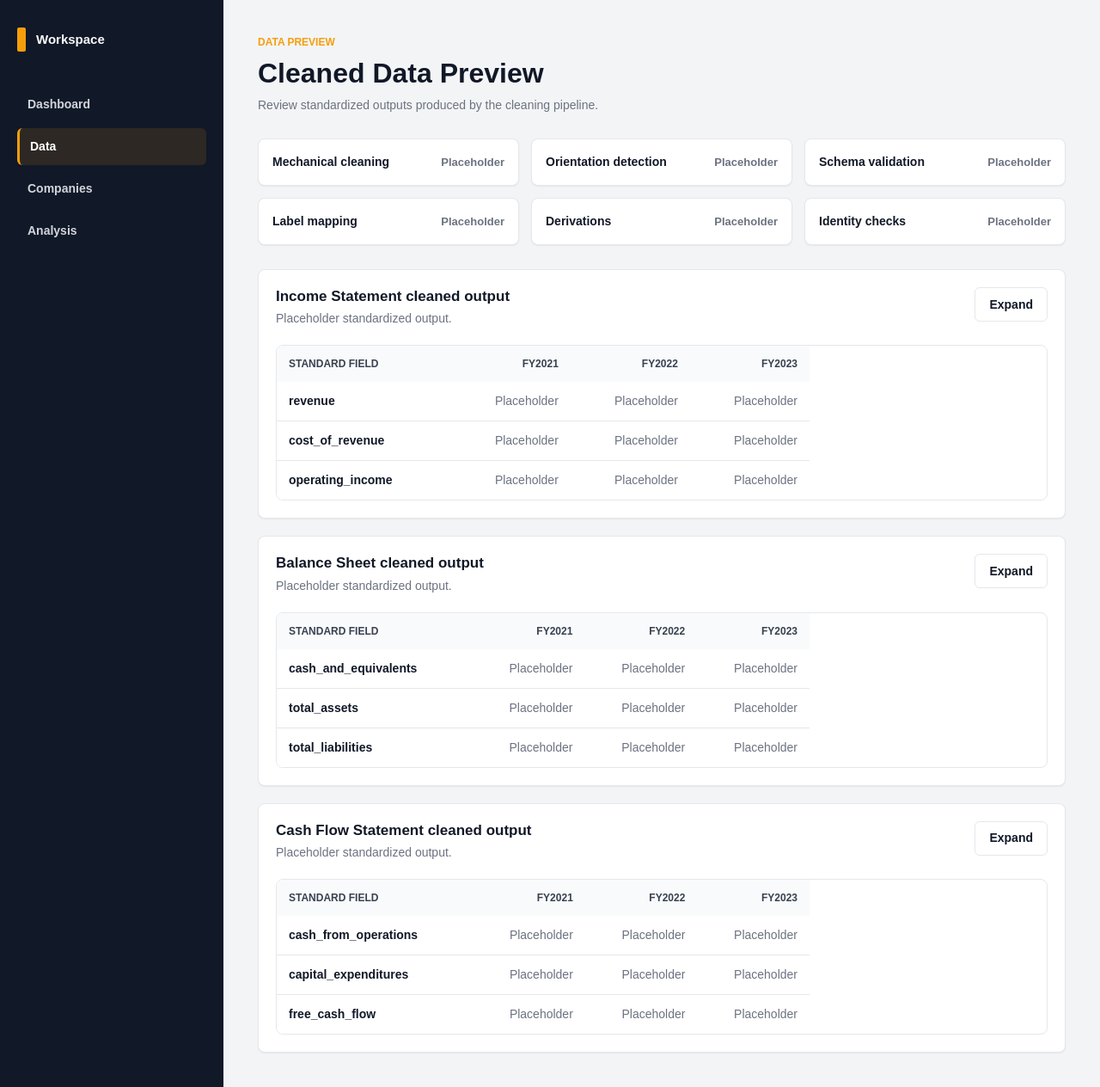
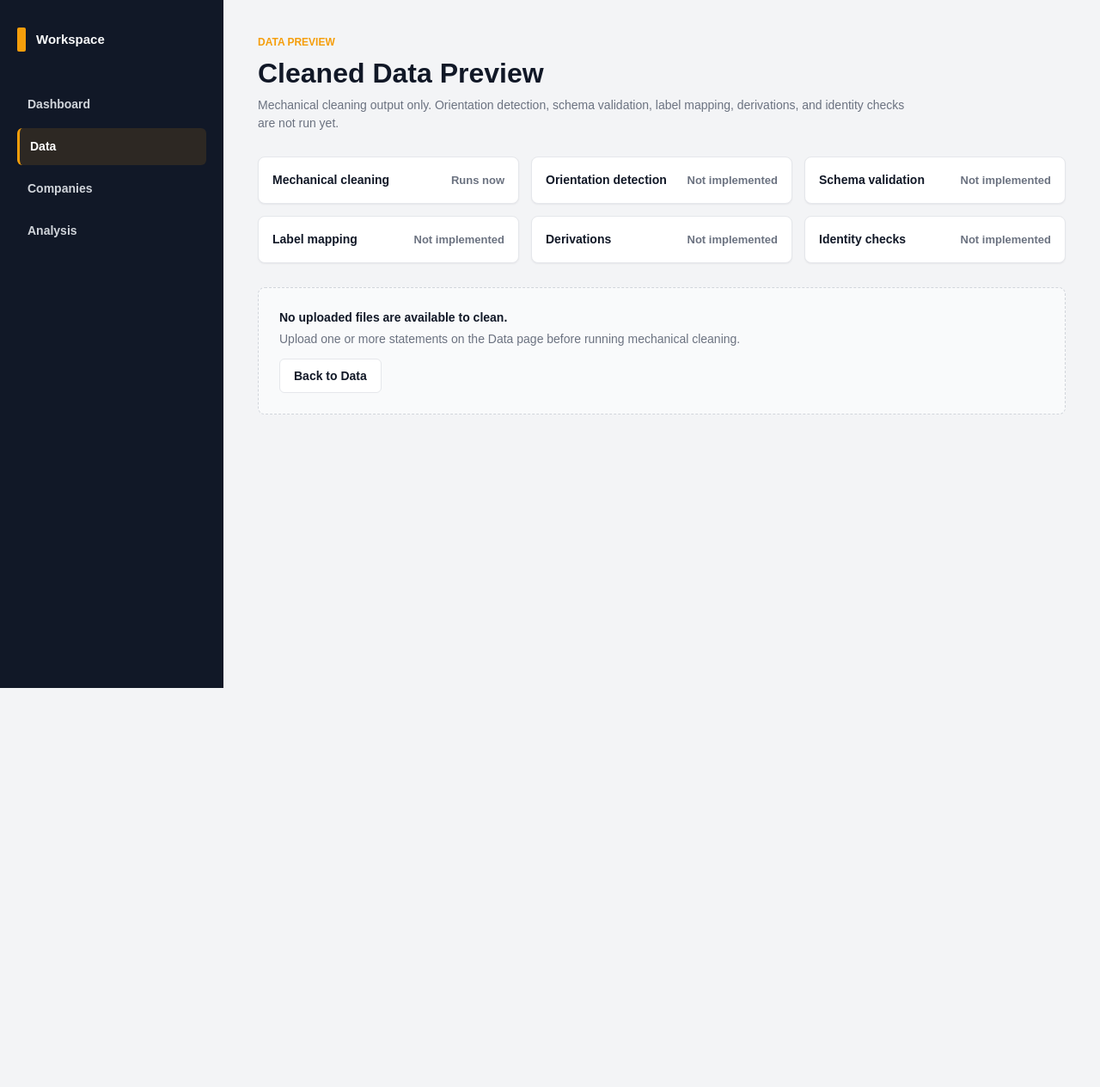
Before and after one commit to proxybb/finprep, a Flask app: page /data/cleaned in a window 1280 px wide. Shown: the whole page at 86% size. After the commit the page ends 800 px from the top, so only its background shows below. Run offline with Flask 3, Linux system fonts and the light colour scheme.

Commit message:
Connect mechanical cleaning to data workflow

```diff
--- a/cleaning/audit.py
+++ b/cleaning/audit.py
@@ -9,6 +9,7 @@ class MechanicalAuditLog:
 
     rows_dropped_count: int = 0
     columns_dropped_count: int = 0
+    duplicate_rows_dropped_count: int = 0
     headers_normalized: list[dict[str, str]] = field(default_factory=list)
     missing_values_normalized_count: int = 0
     numeric_values_converted_count: int = 0
@@ -19,6 +20,7 @@ class MechanicalAuditLog:
         return {
             "rows_dropped_count": self.rows_dropped_count,
             "columns_dropped_count": self.columns_dropped_count,
+            "duplicate_rows_dropped_count": self.duplicate_rows_dropped_count,
             "headers_normalized": self.headers_normalized,
             "missing_values_normalized_count": self.missing_values_normalized_count,
             "numeric_values_converted_count": self.numeric_values_converted_count,
--- a/web/__init__.py
+++ b/web/__init__.py
@@ -8,5 +8,6 @@ from .routes import bp
 def create_app() -> Flask:
     """Create and configure the Flask application."""
     app = Flask(__name__)
+    app.config["SECRET_KEY"] = app.config.get("SECRET_KEY") or "dev"
     app.register_blueprint(bp)
     return app
--- a/web/routes.py
+++ b/web/routes.py
@@ -1,17 +1,24 @@
 """Route definitions for the Flask application."""
 
+import json
 import math
+from pathlib import Path
 from typing import Any
+from uuid import uuid4
 
 import pandas as pd
-from flask import Blueprint, render_template, request
+from flask import Blueprint, render_template, request, session
+from werkzeug.utils import secure_filename
 
 from cleaning.ingest import IngestionError, read_uploaded_file
+from cleaning.mechanical import run_mechanical_cleaning
 
 
 bp = Blueprint("web", __name__)
 
 PREVIEW_ROW_LIMIT = 50
+TEMP_UPLOAD_ROOT = Path("data/temp_uploads")
+UPLOAD_METADATA_FILENAME = "metadata.json"
 STATEMENTS = [
     {
         "key": "income",
@@ -35,6 +42,63 @@ STATEMENTS = [
         "tab_id": "tab-cash-flow",
     },
 ]
+
+
+def _upload_dir(upload_id: str) -> Path:
+    return TEMP_UPLOAD_ROOT / upload_id
+
+
+def _metadata_path(upload_id: str) -> Path:
+    return _upload_dir(upload_id) / UPLOAD_METADATA_FILENAME
+
+
+def _load_upload_metadata(upload_id: str | None) -> dict:
+    if not upload_id:
+        return {}
+
+    path = _metadata_path(upload_id)
+    if not path.exists():
+        return {}
+
+    try:
+        return json.loads(path.read_text(encoding="utf-8"))
+    except (json.JSONDecodeError, OSError):
+        return {}
+
+
+def _save_upload_metadata(upload_id: str, metadata: dict) -> None:
+    upload_dir = _upload_dir(upload_id)
+    upload_dir.mkdir(parents=True, exist_ok=True)
+    _metadata_path(upload_id).write_text(
+        json.dumps(metadata, indent=2, sort_keys=True),
+        encoding="utf-8",
+    )
+
+
+def _save_uploaded_file(upload_id: str, statement: dict, uploaded_file) -> dict:
+    upload_dir = _upload_dir(upload_id)
+    upload_dir.mkdir(parents=True, exist_ok=True)
+
+    safe_filename = secure_filename(uploaded_file.filename or "upload")
+    if not safe_filename:
+        safe_filename = "upload"
+
+    stored_filename = f"{statement['field_name']}-{safe_filename}"
+    destination = upload_dir / stored_filename
+    uploaded_file.seek(0)
+    uploaded_file.save(destination)
+
+    return {
+        "filename": uploaded_file.filename,
+        "stored_filename": stored_filename,
+        "field_name": statement["field_name"],
+    }
+
+
+def _read_saved_statement(upload_id: str, metadata_entry: dict) -> pd.DataFrame:
+    stored_path = _upload_dir(upload_id) / metadata_entry["stored_filename"]
+    with stored_path.open("rb") as file:
+        return read_uploaded_file(file, filename=metadata_entry["filename"])
 
 
 def _render_cell_value(value: Any) -> str:
@@ -77,6 +141,8 @@ def _empty_statement_previews() -> dict:
 
 def _build_upload_previews(uploaded_files) -> dict:
     previews = _empty_statement_previews()
+    metadata = {"statements": {}}
+    upload_id = uuid4().hex
 
     for statement in STATEMENTS:
         field_name = statement["field_name"]
@@ -87,6 +153,11 @@ def _build_upload_previews(uploaded_files) -> dict:
 
         try:
             df = read_uploaded_file(uploaded_file, filename=uploaded_file.filename)
+            metadata["statements"][statement["key"]] = _save_uploaded_file(
+                upload_id,
+                statement,
+                uploaded_file,
+            )
             previews[statement["key"]] = {
                 "filename": uploaded_file.filename,
                 "error": None,
@@ -99,7 +170,69 @@ def _build_upload_previews(uploaded_files) -> dict:
                 "table": None,
             }
 
+    if metadata["statements"]:
+        _save_upload_metadata(upload_id, metadata)
+        session["current_upload_id"] = upload_id
+
     return previews
+
+
+def _build_saved_upload_previews(upload_id: str | None) -> dict:
+    previews = _empty_statement_previews()
+    metadata = _load_upload_metadata(upload_id)
+    saved_statements = metadata.get("statements", {})
+
+    for statement in STATEMENTS:
+        metadata_entry = saved_statements.get(statement["key"])
+        if not metadata_entry:
+            continue
+
+        try:
+            df = _read_saved_statement(upload_id, metadata_entry)
+            previews[statement["key"]] = {
+                "filename": metadata_entry["filename"],
+                "error": None,
+                "table": build_table_preview(df),
+            }
+        except (IngestionError, OSError, KeyError) as exc:
+            previews[statement["key"]] = {
+                "filename": metadata_entry.get("filename", "uploaded file"),
+                "error": str(exc),
+                "table": None,
+            }
+
+    return previews
+
+
+def _build_cleaned_results(upload_id: str | None) -> dict:
+    results = _empty_statement_previews()
+    metadata = _load_upload_metadata(upload_id)
+    saved_statements = metadata.get("statements", {})
+
+    for statement in STATEMENTS:
+        metadata_entry = saved_statements.get(statement["key"])
+        if not metadata_entry:
+            continue
+
+        try:
+            raw_df = _read_saved_statement(upload_id, metadata_entry)
+            cleaning_result = run_mechanical_cleaning(raw_df)
+            cleaned_df = cleaning_result["cleaned_df"]
+            results[statement["key"]] = {
+                "filename": metadata_entry["filename"],
+                "error": None,
+                "table": build_table_preview(cleaned_df),
+                "audit_log": cleaning_result["audit_log"],
+            }
+        except (IngestionError, OSError, KeyError, ValueError) as exc:
+            results[statement["key"]] = {
+                "filename": metadata_entry.get("filename", "uploaded file"),
+                "error": str(exc),
+                "table": None,
+                "audit_log": None,
+            }
+
+    return results
 
 
 @bp.route("/")
@@ -111,9 +244,10 @@ def dashboard():
 @bp.route("/data", methods=["GET", "POST"])
 def data():
     """Render the data intake page and raw upload previews."""
-    previews = _empty_statement_previews()
     if request.method == "POST":
         previews = _build_upload_previews(request.files)
+    else:
+        previews = _build_saved_upload_previews(session.get("current_upload_id"))
 
     return render_template(
         "data.html",
@@ -125,8 +259,18 @@ def data():
 
 @bp.route("/data/cleaned")
 def cleaned_data():
-    """Render the cleaned data preview placeholder."""
-    return render_template("cleaned_data.html", active_page="data")
+    """Render mechanically cleaned previews for the current uploaded files."""
+    upload_id = session.get("current_upload_id")
+    has_upload = bool(_load_upload_metadata(upload_id))
+    results = _build_cleaned_results(upload_id) if has_upload else _empty_statement_previews()
+
+    return render_template(
+        "cleaned_data.html",
+        active_page="data",
+        statements=STATEMENTS,
+        results=results,
+        has_upload=has_upload,
+    )
 
 
 @bp.route("/companies")
--- a/web/static/css/main.css
+++ b/web/static/css/main.css
@@ -114,6 +114,7 @@ button {
 
 h1,
 h2,
+h3,
 p {
     margin-top: 0;
 }
@@ -127,6 +128,12 @@ h1 {
 h2 {
     margin-bottom: 8px;
     font-size: 17px;
+    line-height: 1.3;
+}
+
+h3 {
+    margin-bottom: 8px;
+    font-size: 14px;
     line-height: 1.3;
 }
 
@@ -402,15 +409,24 @@ h2 {
 }
 
 .table-wrap {
+    max-width: 100%;
     overflow-x: auto;
     border: 1px solid var(--color-border);
     border-radius: 8px;
     background: #FFFFFF;
 }
 
+.table-wrap--compact,
+.table-wrap--raw {
+    display: inline-block;
+    width: auto;
+    max-width: 100%;
+    vertical-align: top;
+}
+
 .data-table {
     width: max-content;
-    min-width: min(100%, 620px);
+    min-width: 0;
     border-collapse: collapse;
     background: #FFFFFF;
     font-size: 14px;
@@ -422,6 +438,11 @@ h2 {
     padding: 12px 14px;
     text-align: right;
     white-space: nowrap;
+}
+
+.data-table th:first-child {
+    max-width: 300px;
+    white-space: normal;
 }
 
 .data-table th:first-child,
@@ -449,6 +470,48 @@ h2 {
 .data-table tr:last-child th,
 .data-table tr:last-child td {
     border-bottom: 0;
+}
+
+.data-table--raw {
+    min-width: 0;
+    font-size: 13px;
+}
+
+.data-table--raw th,
+.data-table--raw td {
+    max-width: 260px;
+    padding: 10px 12px;
+    overflow: hidden;
+    text-align: left;
+    text-overflow: ellipsis;
+}
+
+.data-table--raw tbody tr:nth-child(even) {
+    background: #F9FAFB;
+}
+
+.data-table--raw tbody th {
+    min-width: 180px;
+    white-space: normal;
+}
+
+.cleaning-status {
+    display: inline-flex;
+    align-items: center;
+    min-height: 34px;
+    margin-bottom: 14px;
+    border: 1px solid var(--color-border);
+    border-radius: 6px;
+    background: #F9FAFB;
+    padding: 0 12px;
+    color: var(--color-muted);
+    font-size: 13px;
+    font-weight: 700;
+}
+
+.empty-state__action {
+    justify-self: start;
+    margin-top: 8px;
 }
 
 .primary-button,
@@ -585,7 +648,7 @@ h2 {
 }
 
 .table-card.is-fullscreen .data-table {
-    min-width: 960px;
+    min-width: 0;
     font-size: 15px;
 }
 
@@ -623,6 +686,11 @@ h2 {
         grid-template-columns: 1fr;
     }
 
+    .table-wrap--compact,
+    .table-wrap--raw {
+        display: block;
+    }
+
     .table-card__header,
     .upload-card__header,
     .stage-summary__item {
--- a/web/templates/cleaned_data.html
+++ b/web/templates/cleaned_data.html
@@ -6,151 +6,107 @@
 <section class="page-header">
     <p class="eyebrow">Data preview</p>
     <h1>Cleaned Data Preview</h1>
-    <p class="page-header__copy">Review standardized outputs produced by the cleaning pipeline.</p>
+    <p class="page-header__copy">Mechanical cleaning output only. Orientation detection, schema validation, label mapping, derivations, and identity checks are not run yet.</p>
 </section>
 
 <section class="stage-summary" aria-label="Cleaning stage summary">
     {% set stages = [
-        "Mechanical cleaning",
-        "Orientation detection",
-        "Schema validation",
-        "Label mapping",
-        "Derivations",
-        "Identity checks"
+        ("Mechanical cleaning", "Runs now"),
+        ("Orientation detection", "Not implemented"),
+        ("Schema validation", "Not implemented"),
+        ("Label mapping", "Not implemented"),
+        ("Derivations", "Not implemented"),
+        ("Identity checks", "Not implemented")
     ] %}
-    {% for stage in stages %}
+    {% for stage, status in stages %}
     <article class="stage-summary__item">
         <span>{{ stage }}</span>
-        <strong>Placeholder</strong>
+        <strong>{{ status }}</strong>
     </article>
     {% endfor %}
 </section>
 
-<section class="table-stack" aria-label="Cleaned financial statement previews">
-    <article class="table-card" data-expandable-card>
+{% if not has_upload %}
+    <section class="empty-state">
+        <strong>No uploaded files are available to clean.</strong>
+        <span>Upload one or more statements on the Data page before running mechanical cleaning.</span>
+        <a class="secondary-button empty-state__action" href="{{ url_for('web.data') }}">Back to Data</a>
+    </section>
+{% else %}
+    <section class="preview-card" data-tabs>
+        <div class="preview-card__header">
+            <div>
+                <h2>Mechanical Cleaning Results</h2>
+                <p>Each tab shows the cleaned DataFrame produced from the temporary uploaded file.</p>
+            </div>
+        </div>
+
+        <div class="tab-list" role="tablist" aria-label="Mechanically cleaned financial statement previews">
+            {% for statement in statements %}
+                <button class="tab-button {% if loop.first %}is-active{% endif %}" type="button" role="tab" id="cleaned-{{ statement.tab_id }}" aria-controls="cleaned-{{ statement.panel_id }}" aria-selected="{{ 'true' if loop.first else 'false' }}" data-tab-button="{{ statement.key }}">{{ statement.label }}</button>
+            {% endfor %}
+        </div>
+
+        {% for statement in statements %}
+            {% set result = results[statement.key] %}
+            <div class="tab-panel {% if loop.first %}is-active{% endif %}" id="cleaned-{{ statement.panel_id }}" role="tabpanel" aria-labelledby="cleaned-{{ statement.tab_id }}" data-tab-panel="{{ statement.key }}" {% if not loop.first %}hidden{% endif %}>
+                <article class="table-card table-card--embedded" data-expandable-card>
                     <div class="table-card__header">
                         <div>
-                <h2>Income Statement cleaned output</h2>
-                <p>Placeholder standardized output.</p>
+                            <h2>{{ statement.label }} mechanically cleaned preview</h2>
+                            {% if result.table %}
+                                <p>{{ result.filename }} - {{ result.table.row_count }} rows x {{ result.table.column_count }} columns{% if result.table.is_truncated %} - first {{ result.table.preview_row_count }} shown{% endif %}</p>
+                            {% elif result.error %}
+                                <p>{{ result.filename }} - cleaning unavailable</p>
+                            {% else %}
+                                <p>No file uploaded for this statement.</p>
+                            {% endif %}
                         </div>
                         <button class="secondary-button" type="button" data-expand-button aria-expanded="false">Expand</button>
                     </div>
-        <div class="table-wrap">
+
+                    {% if result.table %}
+                        <div class="cleaning-status" role="status">
+                            <span>Mechanical cleaning applied.</span>
+                        </div>
+
+                        <div class="table-wrap table-wrap--compact">
                             <table class="data-table">
                                 <thead>
                                     <tr>
-                        <th>Standard field</th>
-                        <th>FY2021</th>
-                        <th>FY2022</th>
-                        <th>FY2023</th>
+                                        {% for header in result.table.headers %}
+                                            <th>{{ header }}</th>
+                                        {% endfor %}
                                     </tr>
                                 </thead>
                                 <tbody>
+                                    {% for row in result.table.rows %}
                                         <tr>
-                        <th>revenue</th>
-                        <td>Placeholder</td>
-                        <td>Placeholder</td>
-                        <td>Placeholder</td>
+                                            {% for value in row %}
+                                                {% if loop.first %}
+                                                    <th scope="row">{{ value }}</th>
+                                                {% else %}
+                                                    <td>{{ value }}</td>
+                                                {% endif %}
+                                            {% endfor %}
                                         </tr>
-                    <tr>
-                        <th>cost_of_revenue</th>
-                        <td>Placeholder</td>
-                        <td>Placeholder</td>
-                        <td>Placeholder</td>
-                    </tr>
-                    <tr>
-                        <th>operating_income</th>
-                        <td>Placeholder</td>
-                        <td>Placeholder</td>
-                        <td>Placeholder</td>
-                    </tr>
+                                    {% endfor %}
                                 </tbody>
                             </table>
                         </div>
+                    {% elif result.error %}
+                        <div class="empty-state empty-state--error">
+                            <strong>{{ result.error }}</strong>
+                        </div>
+                    {% else %}
+                        <div class="empty-state">
+                            <strong>No uploaded file for {{ statement.label }}.</strong>
+                            <span>Upload this statement on the Data page to include it in mechanical cleaning.</span>
+                        </div>
+                    {% endif %}
                 </article>
-
-    <article class="table-card" data-expandable-card>
-        <div class="table-card__header">
-            <div>
-                <h2>Balance Sheet cleaned output</h2>
-                <p>Placeholder standardized output.</p>
             </div>
-            <button class="secondary-button" type="button" data-expand-button aria-expanded="false">Expand</button>
-        </div>
-        <div class="table-wrap">
-            <table class="data-table">
-                <thead>
-                    <tr>
-                        <th>Standard field</th>
-                        <th>FY2021</th>
-                        <th>FY2022</th>
-                        <th>FY2023</th>
-                    </tr>
-                </thead>
-                <tbody>
-                    <tr>
-                        <th>cash_and_equivalents</th>
-                        <td>Placeholder</td>
-                        <td>Placeholder</td>
-                        <td>Placeholder</td>
-                    </tr>
-                    <tr>
-                        <th>total_assets</th>
-                        <td>Placeholder</td>
-                        <td>Placeholder</td>
-                        <td>Placeholder</td>
-                    </tr>
-                    <tr>
-                        <th>total_liabilities</th>
-                        <td>Placeholder</td>
-                        <td>Placeholder</td>
-                        <td>Placeholder</td>
-                    </tr>
-                </tbody>
-            </table>
-        </div>
-    </article>
-
-    <article class="table-card" data-expandable-card>
-        <div class="table-card__header">
-            <div>
-                <h2>Cash Flow Statement cleaned output</h2>
-                <p>Placeholder standardized output.</p>
-            </div>
-            <button class="secondary-button" type="button" data-expand-button aria-expanded="false">Expand</button>
-        </div>
-        <div class="table-wrap">
-            <table class="data-table">
-                <thead>
-                    <tr>
-                        <th>Standard field</th>
-                        <th>FY2021</th>
-                        <th>FY2022</th>
-                        <th>FY2023</th>
-                    </tr>
-                </thead>
-                <tbody>
-                    <tr>
-                        <th>cash_from_operations</th>
-                        <td>Placeholder</td>
-                        <td>Placeholder</td>
-                        <td>Placeholder</td>
-                    </tr>
-                    <tr>
-                        <th>capital_expenditures</th>
-                        <td>Placeholder</td>
-                        <td>Placeholder</td>
-                        <td>Placeholder</td>
-                    </tr>
-                    <tr>
-                        <th>free_cash_flow</th>
-                        <td>Placeholder</td>
-                        <td>Placeholder</td>
-                        <td>Placeholder</td>
-                    </tr>
-                </tbody>
-            </table>
-        </div>
-    </article>
+        {% endfor %}
     </section>
+{% endif %}
 {% endblock %}
--- a/web/templates/data.html
+++ b/web/templates/data.html
@@ -50,7 +50,7 @@
     <div class="preview-card__header">
         <div>
             <h2>Raw Preview</h2>
-            <p>First 50 rows shown exactly as ingested.</p>
+            <p>First 50 rows shown exactly as ingested. Values and labels are not cleaned or mapped here.</p>
         </div>
     </div>
 
@@ -79,8 +79,8 @@
                 </div>
 
                 {% if preview.table %}
-                    <div class="table-wrap">
-                        <table class="data-table">
+                    <div class="table-wrap table-wrap--raw">
+                        <table class="data-table data-table--raw">
                             <thead>
                                 <tr>
                                     {% for header in preview.table.headers %}
```
Also changed, not shown: cleaning/mechanical.py (+15 -1 lines), notes.md (+112 -0 lines), tests/test_mechanical.py (+60 -0 lines), tests/test_routes.py (+55 -3 lines), 1 other file. Lines whose indentation alone changed are shown as unchanged.
